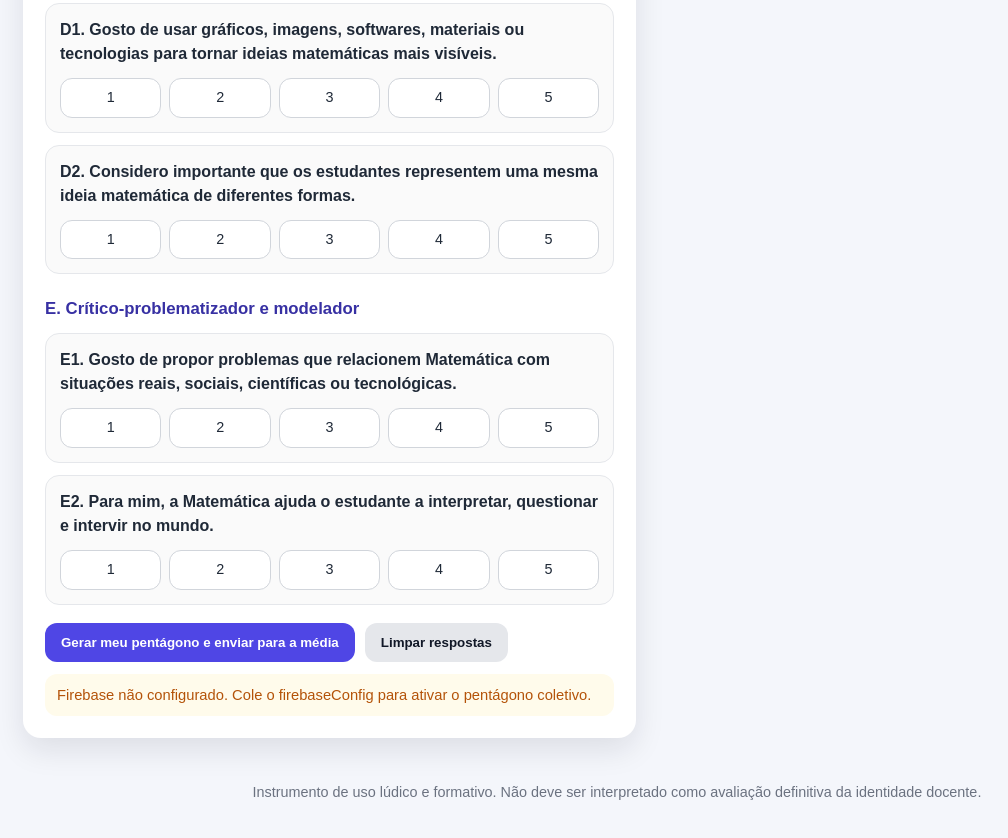
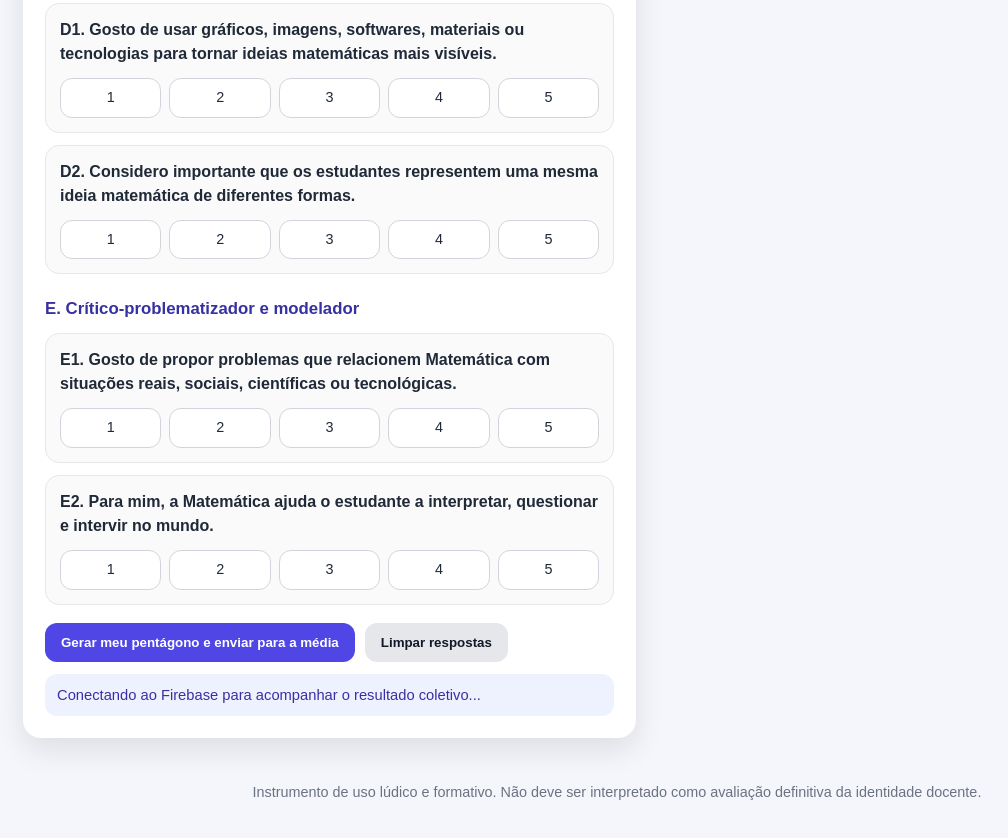
Before and after one commit to hugomurilo-sudo/SEMAT, a plain HTML site: page index.html in a window 1280 px wide. Shown: the part 1411-2249 px from the top of the page, without its empty margins (23-1031 px from the left). Drawn offline with Linux system fonts and the light colour scheme; no server answers.

Commit message:
Update index.html

```diff
--- a/index.html
+++ b/index.html
@@ -465,13 +465,14 @@
     } from "https://www.gstatic.com/firebasejs/11.10.0/firebase-firestore.js";
 
     const firebaseConfig = {
-      apiKey: "COLE_AQUI",
-      authDomain: "COLE_AQUI",
-      projectId: "COLE_AQUI",
-      storageBucket: "COLE_AQUI",
-      messagingSenderId: "COLE_AQUI",
-      appId: "COLE_AQUI"
-    };
+  apiKey: "AIzaSyBtVoz8l6ATJ7vvkSmFaKcRAV8Gq1i_MFQ",
+  authDomain: "semat-5c060.firebaseapp.com",
+  projectId: "semat-5c060",
+  storageBucket: "semat-5c060.firebasestorage.app",
+  messagingSenderId: "811631209263",
+  appId: "1:811631209263:web:0fcf0d1840a1c7e2ad4fda",
+  measurementId: "G-T9RF4680LG"
+};
 
     const COLLECTION_NAME = "respostasPentagono";
     const firebaseConfigured = firebaseConfig.apiKey !== "COLE_AQUI" && firebaseConfig.projectId !== "COLE_AQUI";
```
